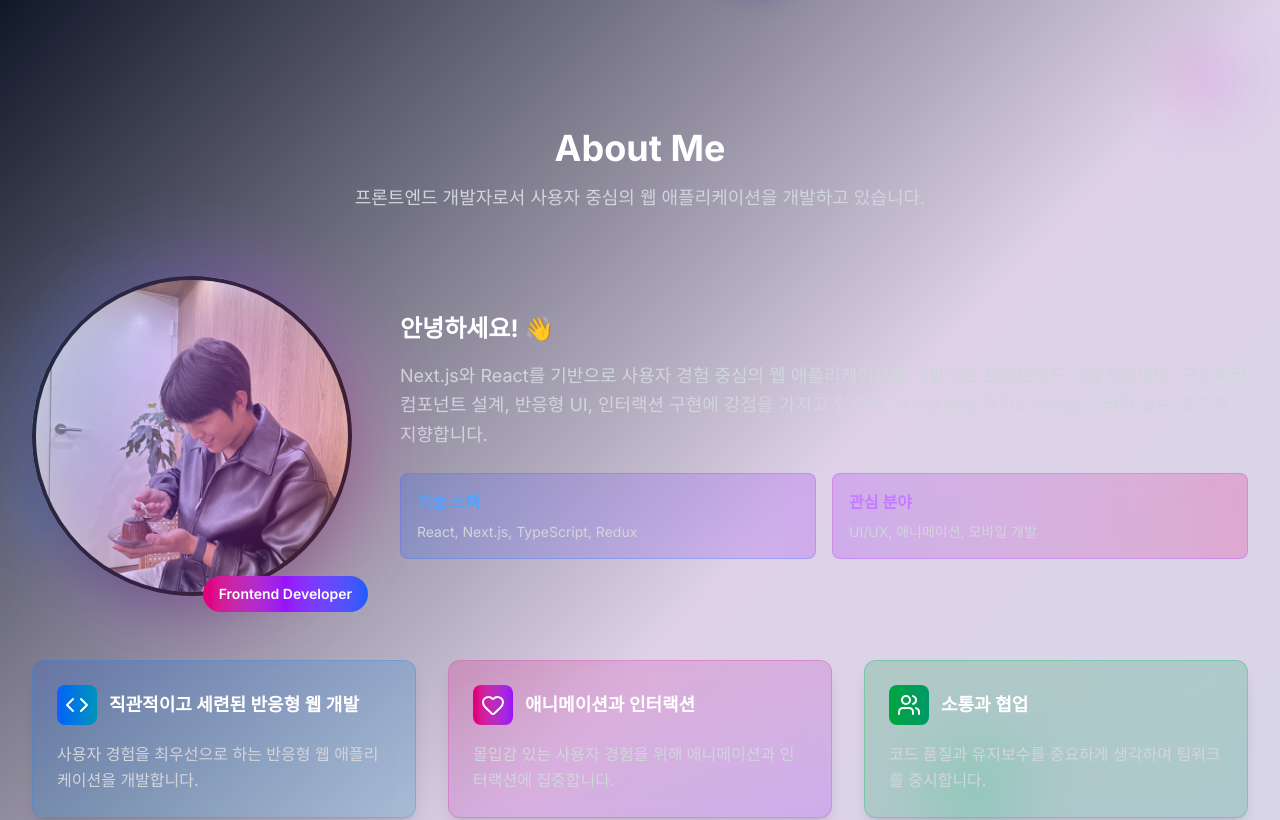
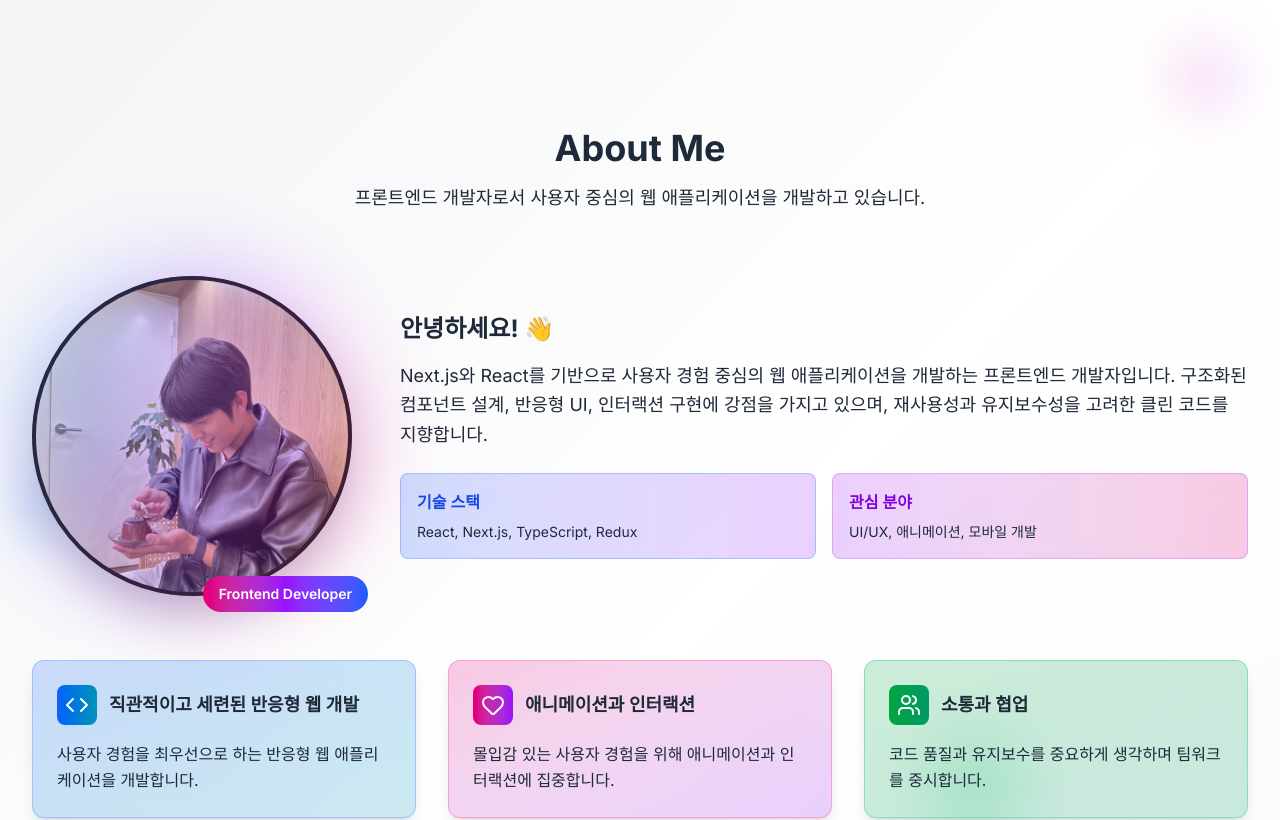
Before and after one commit to Dongyeon0123/DongYPortfolio, a Next.js app: page / in a window 1280 px wide. Shown: the part 800-1620 px from the top of the page. Built offline with nearby package versions, Linux system fonts and the light colour scheme.

Commit message:
vercel배포준비 & 화이트모드 시, 글자 검정색으로 바꾸기

```diff
--- a/package.json
+++ b/package.json
@@ -9,6 +9,7 @@
     "lint": "next lint"
   },
   "dependencies": {
+    "critters": "^0.0.23",
     "framer-motion": "^12.23.12",
     "lucide-react": "^0.536.0",
     "next": "15.4.5",
--- a/src/components/About.tsx
+++ b/src/components/About.tsx
@@ -49,7 +49,7 @@ export default function About() {
   ];
 
   return (
-    <section id="about" className="pt-32 pb-20 bg-gradient-to-br from-gray-900 via-purple-900/20 to-blue-900/20 relative overflow-hidden">
+    <section id="about" className="pt-32 pb-20 bg-gradient-to-br from-gray-100 via-white to-gray-50 dark:from-gray-900 dark:via-purple-900/20 dark:to-blue-900/20 relative overflow-hidden">
       {/* 떠다니는 동그란 애니메이션 요소들 */}
       <motion.div
         className="absolute top-10 right-10 w-20 h-20 bg-gradient-to-r from-pink-500/15 to-purple-500/15 rounded-full blur-xl"
@@ -115,10 +115,10 @@ export default function About() {
           viewport={{ once: true }}
           className="text-center mb-16"
         >
-          <h2 className="text-3xl md:text-4xl font-bold text-white mb-4">
+          <h2 className="text-3xl md:text-4xl font-bold text-gray-800 dark:text-white mb-4">
             About Me
           </h2>
-          <p className="text-lg text-gray-300 max-w-3xl mx-auto">
+          <p className="text-lg text-gray-800 dark:text-gray-300 max-w-3xl mx-auto">
             프론트엔드 개발자로서 사용자 중심의 웹 애플리케이션을 개발하고 있습니다.
           </p>
         </motion.div>
@@ -175,30 +175,30 @@ export default function About() {
             viewport={{ once: true }}
             className="flex-1 text-left"
           >
-            <h3 className="text-2xl font-bold text-white mb-4">
+            <h3 className="text-2xl font-bold text-gray-800 dark:text-white mb-4">
               안녕하세요! 👋
             </h3>
-            <p className="text-lg text-gray-300 mb-6 leading-relaxed">
+            <p className="text-lg text-gray-800 dark:text-gray-300 mb-6 leading-relaxed">
               Next.js와 React를 기반으로 사용자 경험 중심의 웹 애플리케이션을 개발하는 프론트엔드 개발자입니다.
               구조화된 컴포넌트 설계, 반응형 UI, 인터랙션 구현에 강점을 가지고 있으며,
               재사용성과 유지보수성을 고려한 클린 코드를 지향합니다.
             </p>
             <div className="grid grid-cols-2 gap-4">
               <motion.div
-                className="bg-gradient-to-r from-blue-600/20 to-purple-600/20 p-4 rounded-lg border border-blue-500/30 backdrop-blur-sm"
+                className="bg-gradient-to-r from-blue-600/20 to-purple-600/20 dark:from-blue-600/20 dark:to-purple-600/20 p-4 rounded-lg border border-blue-500/30 dark:border-blue-500/30 backdrop-blur-sm"
                 whileHover={{ scale: 1.02, y: -2 }}
                 transition={{ duration: 0.3 }}
               >
-                <h4 className="font-semibold text-blue-400 mb-2">기술 스택</h4>
-                <p className="text-sm text-gray-300">React, Next.js, TypeScript, Redux</p>
+                <h4 className="font-semibold text-blue-700 dark:text-blue-400 mb-2">기술 스택</h4>
+                <p className="text-sm text-gray-800 dark:text-gray-300">React, Next.js, TypeScript, Redux</p>
               </motion.div>
               <motion.div
-                className="bg-gradient-to-r from-purple-600/20 to-pink-600/20 p-4 rounded-lg border border-purple-500/30 backdrop-blur-sm"
+                className="bg-gradient-to-r from-purple-600/20 to-pink-600/20 dark:from-purple-600/20 dark:to-pink-600/20 p-4 rounded-lg border border-purple-500/30 dark:border-purple-500/30 backdrop-blur-sm"
                 whileHover={{ scale: 1.02, y: -2 }}
                 transition={{ duration: 0.3 }}
               >
-                <h4 className="font-semibold text-purple-400 mb-2">관심 분야</h4>
-                <p className="text-sm text-gray-300">UI/UX, 애니메이션, 모바일 개발</p>
+                <h4 className="font-semibold text-purple-700 dark:text-purple-400 mb-2">관심 분야</h4>
+                <p className="text-sm text-gray-800 dark:text-gray-300">UI/UX, 애니메이션, 모바일 개발</p>
               </motion.div>
             </div>
           </motion.div>
@@ -213,7 +213,7 @@ export default function About() {
               transition={{ duration: 0.8, delay: index * 0.1 }}
               viewport={{ once: true }}
               whileHover={{ y: -5, scale: 1.02 }}
-              className={`bg-gradient-to-br ${feature.bgGradient} backdrop-blur-sm p-6 rounded-xl shadow-lg hover:shadow-xl transition-all duration-300 border ${feature.borderColor}`}
+              className={`bg-gradient-to-br ${feature.bgGradient} dark:${feature.bgGradient} backdrop-blur-sm p-6 rounded-xl shadow-lg hover:shadow-xl transition-all duration-300 border ${feature.borderColor} dark:${feature.borderColor}`}
             >
               <div className="flex items-center space-x-3 mb-4">
                 <motion.div
@@ -223,11 +223,11 @@ export default function About() {
                 >
                   {feature.icon}
                 </motion.div>
-                <h3 className="text-lg font-semibold text-white">
+                <h3 className="text-lg font-semibold text-gray-800 dark:text-white">
                   {feature.title}
                 </h3>
               </div>
-              <p className="text-gray-300 leading-relaxed">
+              <p className="text-gray-800 dark:text-gray-300 leading-relaxed">
                 {feature.description}
               </p>
             </motion.div>
@@ -249,7 +249,7 @@ export default function About() {
             <h3 className="text-2xl font-bold mb-4">
               개발 철학
             </h3>
-            <p className="text-lg leading-relaxed max-w-4xl mx-auto">
+            <p className="text-lg leading-relaxed max-w-4xl mx-auto text-gray-800 dark:text-gray-300">
               &quot;사용자 경험을 최우선으로 생각하며, 깔끔하고 유지보수하기 쉬운 코드를 작성하는 것이 저의 목표입니다.
               새로운 기술을 배우는 것을 즐기며, 항상 더 나은 솔루션을 찾기 위해 노력합니다.&quot;
             </p>
```
Also changed, not shown: 1 other file (tests, documents, lock files or other folders).
